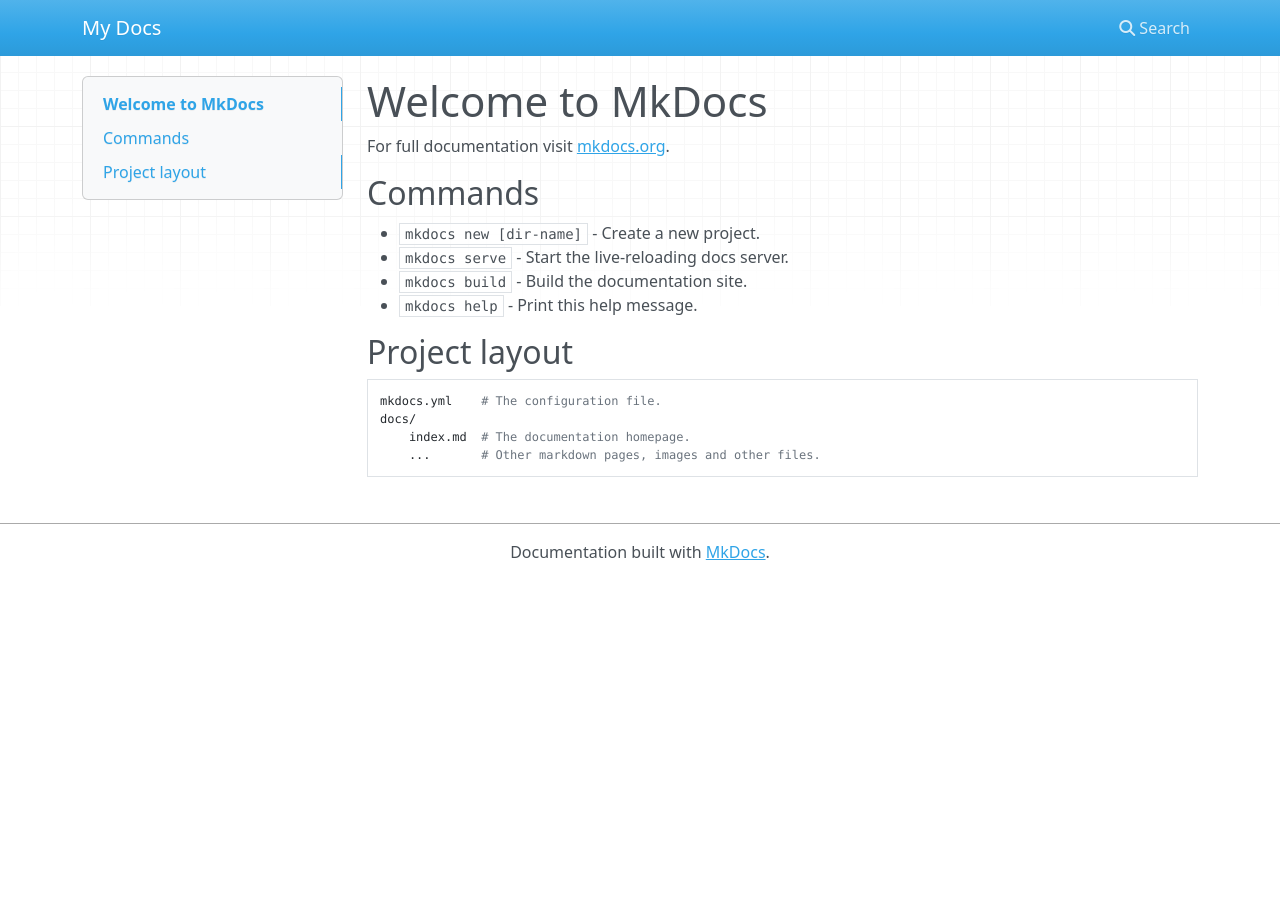
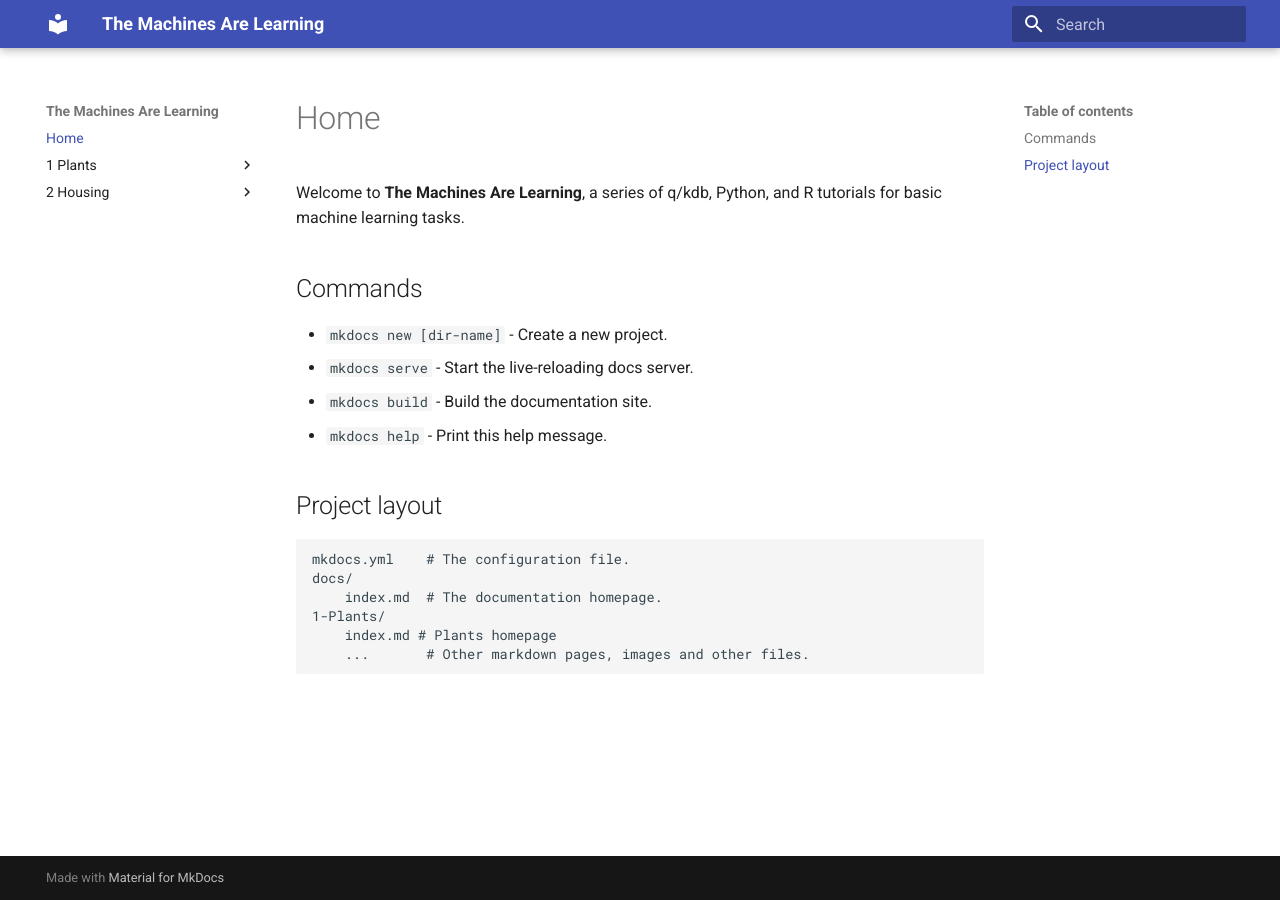
Before and after one commit to atf1206/TMAL, an MkDocs documentation site: the page built from docs/index.md, in a window 1280 px wide. Built offline with MkDocs 1.6.1 and Material for MkDocs 9.7.7, drawn with Linux system fonts in a browser that asks for light colours; nearby versions of some CDN libraries.

Commit message:
Use mkdocs-material

```diff
--- /dev/null
+++ b/docs/1-Plants/introduction.md
@@ -0,0 +1,4 @@
+
+## Plants index
+
+plants
--- a/docs/index.md
+++ b/docs/index.md
@@ -1,6 +1,6 @@
-# Welcome to MkDocs
+# Home
 
-For full documentation visit [mkdocs.org](https://mkdocs.org).
+Welcome to __The Machines Are Learning__, a series of q/kdb, Python, and R tutorials for basic machine learning tasks.
 
 ## Commands
 
@@ -14,4 +14,6 @@ For full documentation visit [mkdocs.org](https://mkdocs.org).
     mkdocs.yml    # The configuration file.
     docs/
         index.md  # The documentation homepage.
+	1-Plants/
+		index.md # Plants homepage
         ...       # Other markdown pages, images and other files.
--- a/mkdocs.yml
+++ b/mkdocs.yml
@@ -1 +1,4 @@
-site_name: My Docs
+site_name: The Machines Are Learning
+
+theme:
+  name: 'material'
```
Also changed, not shown: docs/2-Housing/introduction.md (added, +2 -0 lines).
